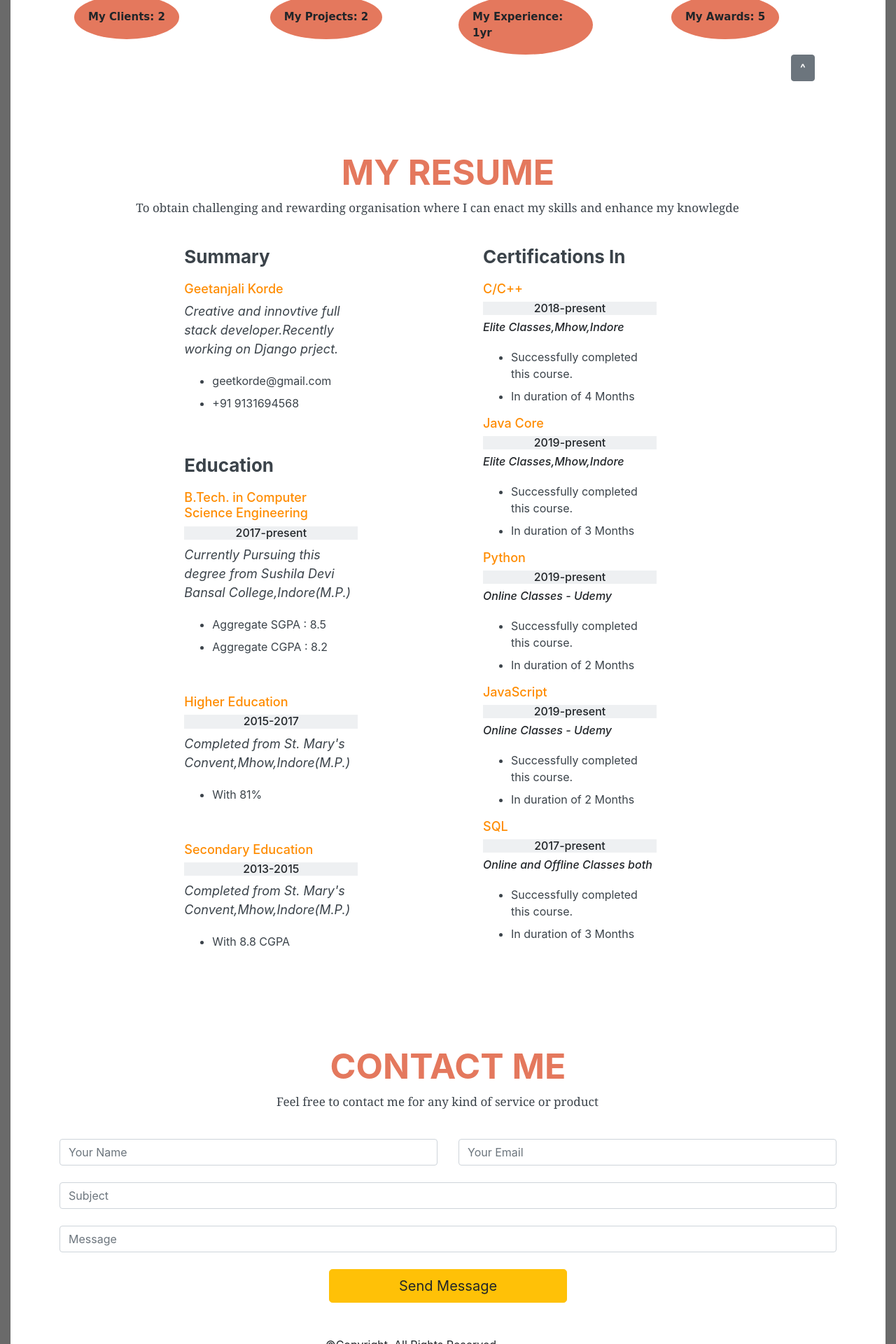
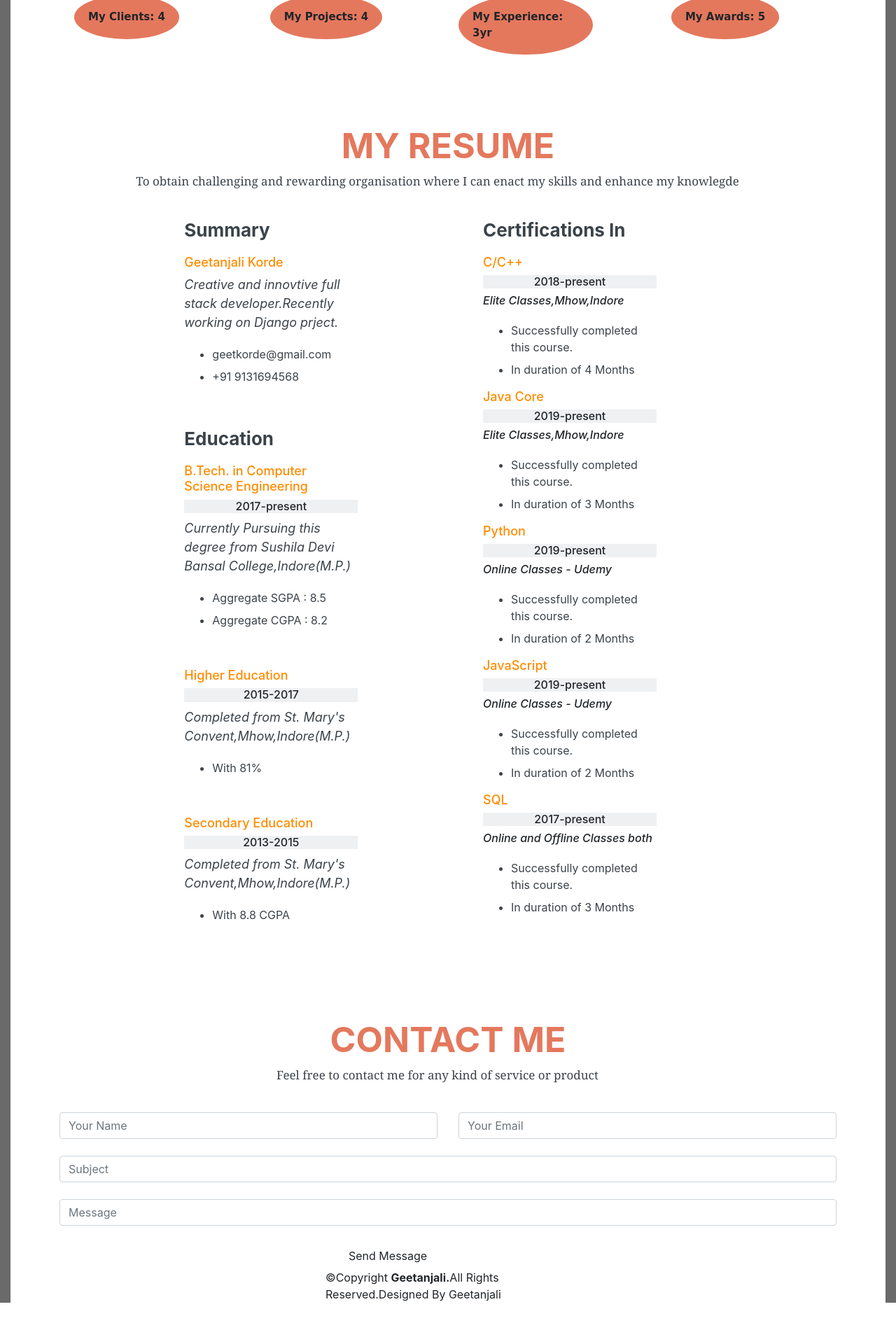
Before and after one commit to geet3011/My-Portfolio, a PHP site: page / in a window 1280 px wide. Shown: the part 1560-3480 px from the top of the page at 70% size. After the commit the page ends 3421 px from the top, so only its background shows below. Run offline with PHP 8.4, Linux system fonts and the light colour scheme; some libraries are stand-ins or nearby versions.

Commit message:
All About me

```diff
--- /dev/null
+++ b/connect.php
@@ -0,0 +1,13 @@
+<?php
+$servername = "localhost";
+$username = "root";
+$password = "";
+$db = "portfolio";
+
+$conn = new mysqli($servername, $username, $password,$db);
+
+if ($conn->connect_error) {
+    echo "Connection failed: " . $conn->connect_error;
+}
+echo "";
+?>
--- a/index.html
+++ b/index.php
@@ -1,3 +1,25 @@
+<?php
+
+include 'connect.php';
+if(isset($_POST['submit']))
+{
+    $error = 0;
+    $name = $_POST['name'];
+    $email = $_POST['email'];
+    $subject = $_POST['subject'];
+    $message = $_POST['message'];
+
+    $sql = "INSERT INTO contactform(name,email,subject,message) VALUES('$name','$email','$subject','$message')";
+		if($conn->query($sql)===TRUE)
+		{
+			echo "";
+        }
+        else
+        {
+            echo "";
+        }
+}
+?>
 <!doctype html>
 <html lang="en">
   <head>
@@ -7,7 +29,7 @@
 
     <!-- Bootstrap CSS -->
     <link rel="stylesheet" href="https://stackpath.bootstrapcdn.com/bootstrap/4.4.1/css/bootstrap.min.css" integrity="sha384-Vkoo8x4CGsO3+Hhxv8T/Q5PaXtkKtu6ug5TOeNV6gBiFeWPGFN9MuhOf23Q9Ifjh" crossorigin="anonymous">
-    <link rel="stylesheet" href="css/style.css" type="text/css">
+    <link rel="stylesheet" href="style.css" type="text/css">
     <link rel="stylesheet" href="path/to/font-awesome/css/font-awesome.min.css">
     <title>Portfolio</title>
   </head>
@@ -63,7 +85,7 @@
             <div class="row">
                 <div class="col-xs-3">
                     <div class="card" style="width: 18rem;">
-                        <img src="images/geet.jpg" class="card-img-top" alt="imageofme">
+                        <img src="geet.jpg" class="card-img-top" alt="imageofme">
                     </div>
                 </div>
                 <div class="col-md-8">
@@ -71,7 +93,7 @@
                         <div class="col-md-6">
                             <ul>
                                 <li><h5>Name: Geetanjali Korde</h5></li>
-                                <li><h5>Website:Coming Soon</h5></li>
+                                <li><h5>Website: www.hermione.com</h5></li>
                                 <li><h5>Phone: +91 9131694568</h5></li>
                                 <li><h5>City: Indore</h5></li>
                             </ul>
@@ -110,46 +132,37 @@
             <div class="row">
                 <div class="col-md">
                     <div class="card mt-4" style="width: 12rem;">
-                        <img src="images/happy.png" class="card-img-top" alt="happy">
+                        <img src="happy.png" class="card-img-top" alt="happy">
                         <div class="card-body card1-body rounded-circle">
-                          <p class="card-text card1-text">My Clients: 2</p>
+                          <p class="card-text card1-text">My Clients: 4</p>
                         </div>
                       </div>
                 </div>
                 <div class="col-md">
                     <div class="card mt-4" style="width: 12rem;">
-                        <img src="images/website.png" class="card-img-top" alt="projects">
+                        <img src="website.png" class="card-img-top" alt="projects">
                         <div class="card-body card1-body rounded-circle">
-                          <p class="card-text card1-text">My Projects: 2</p>
+                          <p class="card-text card1-text">My Projects: 4</p>
                         </div>
                       </div>
                 </div>
                 <div class="col-md">
                     <div class="card mt-4" style="width: 12rem;">
-                        <img src="images/years.png" class="card-img-top" alt="years">
+                        <img src="years.png" class="card-img-top" alt="years">
                         <div class="card-body card1-body rounded-circle">
-                          <p class="card-text card1-text">My Experience: 1yr</p>
+                          <p class="card-text card1-text">My Experience: 3yr</p>
                         </div>
                       </div>
                 </div>
                 <div class="col-md">
                     <div class="card mt-4" style="width: 12rem;">
-                        <img src="images/award.png" class="card-img-top" alt="awards">
+                        <img src="award.png" class="card-img-top" alt="awards">
                         <div class="card-body card1-body rounded-circle">
                           <p class="card-text card1-text">My Awards: 5</p>
                         </div>
                       </div>
+                    </div>
                 </div>
-            </div>
-                <div class="row">
-                    <div class="col"></div>
-                    <div class="col-md-auto"></div>
-                    <div class="col col-lg-1">
-                        <div class="btn-group" role="group" aria-label="Third group">
-                            <button type="button" class="btn btn-secondary sticky-btn"><strong>^</strong></button>
-                          </div>
-                    </div>
-                  </div>
             </div>
             <div class="container-fluid" id="about-div">
                 <div class="row col-lg-12" id="space-div3"></div>
@@ -306,26 +319,28 @@
                             </div>
                         </div>
                         <div class="container">
-                            <form>
+                            <form class = "contact-form"  method="post">
                                 <div class="row">
                                     <div class="col mt-4">
-                                        <input type="text" class="form-control" placeholder="Your Name">
+                                        <input type="text" class="form-control" placeholder="Your Name" name="name">
                                     </div>
                                     <div class="col mt-4">
-                                        <input type="text" class="form-control" placeholder="Your Email">
+                                        <input type="text" class="form-control" placeholder="Your Email" name="email">
                                     </div>
                                </div>
                                 <div class="form-group mt-4">
-                                    <input type="text" class="form-control" id="inputAddress" placeholder="Subject">
+                                    <input type="text" class="form-control" id="inputSubject" placeholder="Subject" name="subject">
                                 </div>
                                 <div class="form-group my-4">
-                                    <input type="text" row="3" class="form-control" id="inputAddress" placeholder="Message">
+                                    <input type="text" row="3" class="form-control" id="inputAddress" placeholder="Message" name="message">
                                 </div>
                                 <div class="container">
                                     <div class="row">
                                         <div class="col-sm"></div>
                                         <div class="col-sm">
-                                            <button type="button" class="btn btn-warning btn-lg btn-block mb-5" style="align-self: center;">Send Message</button>
+                                            <div class="container">
+                                            <input value="Send Message" type="submit" name="submit" class="btn">
+                                        </div>
                                         </div>
                                         <div class="col-sm"></div>
                                     </div>
@@ -339,8 +354,7 @@
                 <div class="row">
                     <div class="col-md"></div>
                     <div class="col-md">
-                        &copy;Copyright. All Rights Reserved
-                        <h6 class="footer-right ml-5">Designed By Geetanjali Korde</h6>
+                        &copy;Copyright <strong>Geetanjali.</strong>All Rights Reserved.Designed By Geetanjali
                     </div>
                     <div class="col-md"></div>
                 </div>
```
